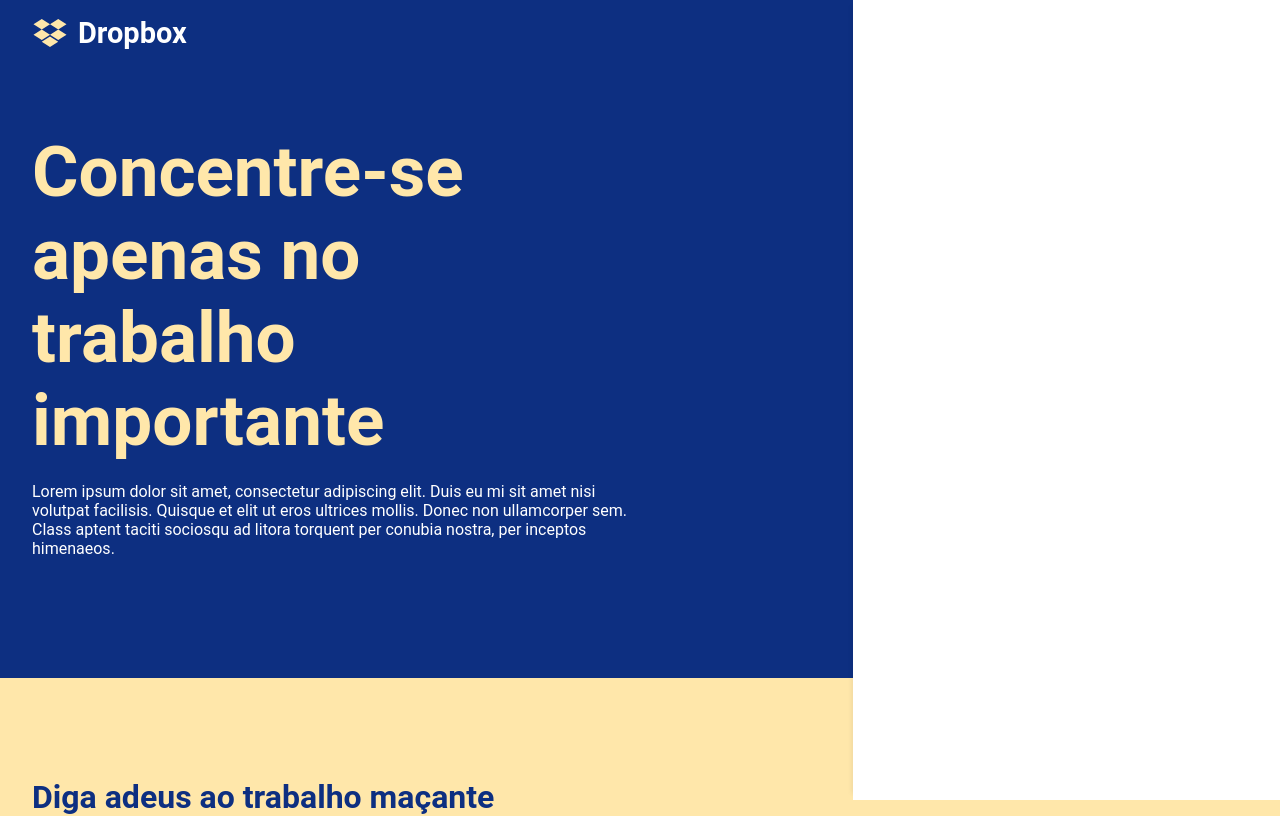
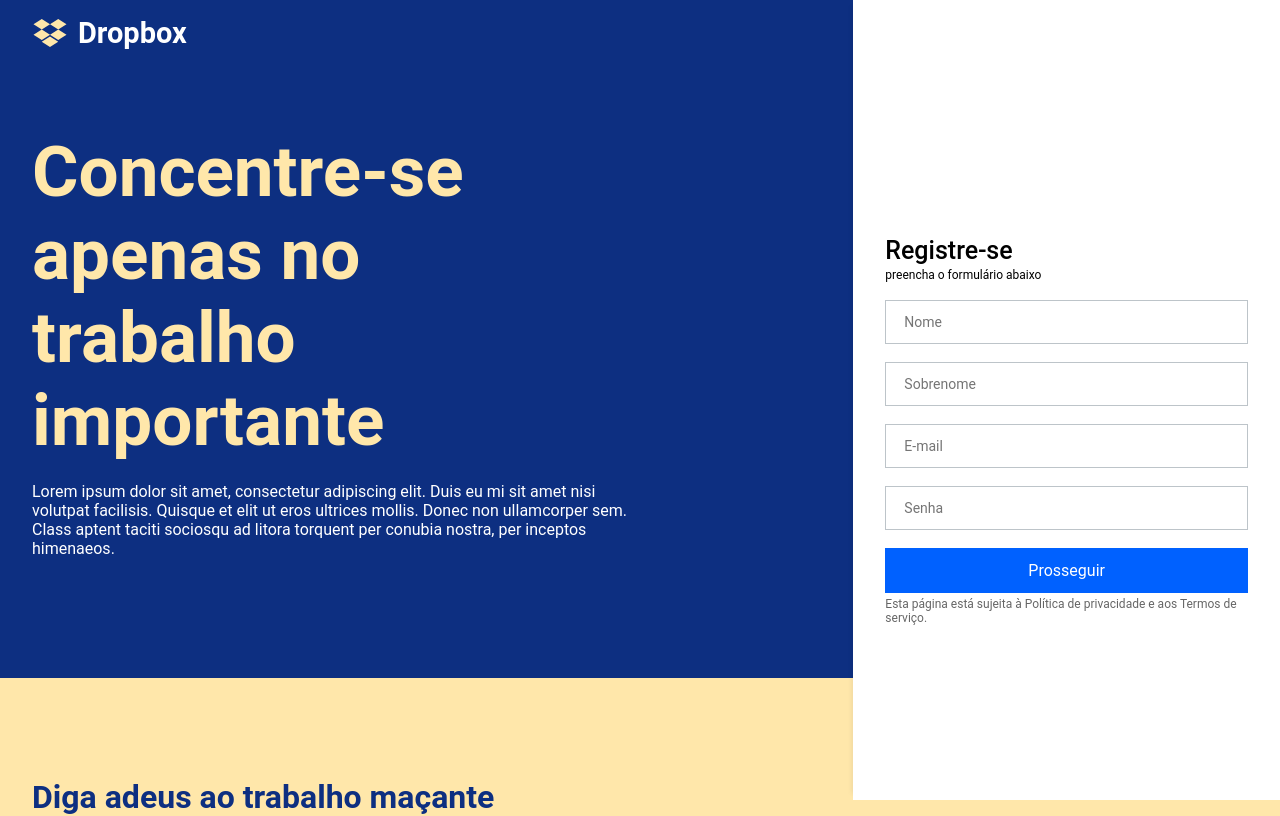
Before and after one commit to icarofs/clone-dropbox-menu, a React (Create React App) app: page / in a window 1280 px wide. Shown: the top 816 px of the page. Built offline with nearby package versions, Linux system fonts and the light colour scheme; the HTML template or start-up script is replaced by a standard one.

Commit message:
WIP - criado o menuform componente

```diff
--- a/src/App.tsx
+++ b/src/App.tsx
@@ -3,6 +3,7 @@
 import GlobalStyles from "./styles/GlobalStyles";
 import Section from "./components/Section";
 import SideMenu from "./components/SideMenu";
+import MenuForm from "./components/MenuForm";
 
 import data from "./data";
 
@@ -35,7 +36,9 @@
         description={data[4].description}
       />
 
-      <SideMenu />
+      <SideMenu>
+        <MenuForm />
+      </SideMenu>
       <GlobalStyles />
     </>
   );
--- /dev/null
+++ b/src/components/MenuForm/index.tsx
@@ -0,0 +1,36 @@
+import React from "react";
+
+import { Container, Navigation, DropboxLogo, Form } from "./styles";
+
+const MenuForm: React.FC = () => {
+  return (
+    <Container>
+      <Navigation>
+        <h1>
+          <DropboxLogo />
+          <span>Dropbox</span>
+        </h1>
+        <button className="action--close">✕</button>
+      </Navigation>
+
+      <Form>
+        <span className="title">Registre-se</span>
+        <span className="subtitle">preencha o formulário abaixo</span>
+
+        <input type="text" placeholder="Nome" />
+        <input type="text" placeholder="Sobrenome" />
+        <input type="email" placeholder="E-mail" />
+        <input type="password" placeholder="Senha" />
+
+        <button>Prosseguir</button>
+
+        <span className="terms">
+          Esta página está sujeita à Política de privacidade e aos Termos de
+          serviço.
+        </span>
+      </Form>
+    </Container>
+  );
+};
+
+export default MenuForm;
--- /dev/null
+++ b/src/components/MenuForm/styles.ts
@@ -0,0 +1,103 @@
+import styled from "styled-components";
+import { FaDropbox } from "react-icons/fa";
+
+export const Container = styled.div`
+  display: flex;
+  flex-direction: column;
+  height: 100%;
+
+  @media (min-width: 1024px) {
+    max-width: 480px;
+  }
+`;
+
+export const Navigation = styled.div`
+  display: flex;
+
+  align-items: center;
+  justify-content: space-between;
+
+  padding: 16px 32px;
+  min-height: 61px;
+
+  > h1 {
+    display: flex;
+    align-items: center;
+
+    > span {
+      color: var(--color-quaternary);
+      margin-left: 10px;
+      font-size: 29px;
+    }
+  }
+  > button {
+    background: none;
+    border: none;
+    font-weight: bold;
+    font-size: 17px;
+    outline: 0;
+    cursor: pointer;
+  }
+
+  @media (min-width: 1024px) {
+    > h1 {
+      display: none;
+    }
+  }
+`;
+
+export const DropboxLogo = styled(FaDropbox)`
+  width: 36px;
+  height: 32px;
+  fill: var(--color-blue);
+`;
+export const Form = styled.div`
+  display: flex;
+  height: 100%;
+
+  flex-direction: column;
+  justify-content: center;
+
+  padding: 0 32px;
+  max-width: 480px;
+  margin: 0 auto;
+
+  > .title {
+    font-size: 25px;
+    font-weight: 500;
+  }
+  > .subtitle {
+    font-size: 12px;
+    margin-top: 3px;
+  }
+
+  > input {
+    background: var(--color-tertiary);
+    border: 1px solid var(--color-border);
+    padding: 13px 18px;
+    font-size: 14px;
+
+    margin-top: 18px;
+  }
+
+  > button {
+    margin-top: 18px;
+
+    padding: 13px 18px;
+    font-size: 16px;
+    background-color: var(--color-blue);
+    color: var(--color-tertiary);
+    border: none;
+
+    cursor: pointer;
+    &:hover {
+      opacity: 0.87;
+    }
+  }
+
+  > .terms {
+    font-size: 12px;
+    opacity: 0.6;
+    margin-top: 4px;
+  }
+`;
```
